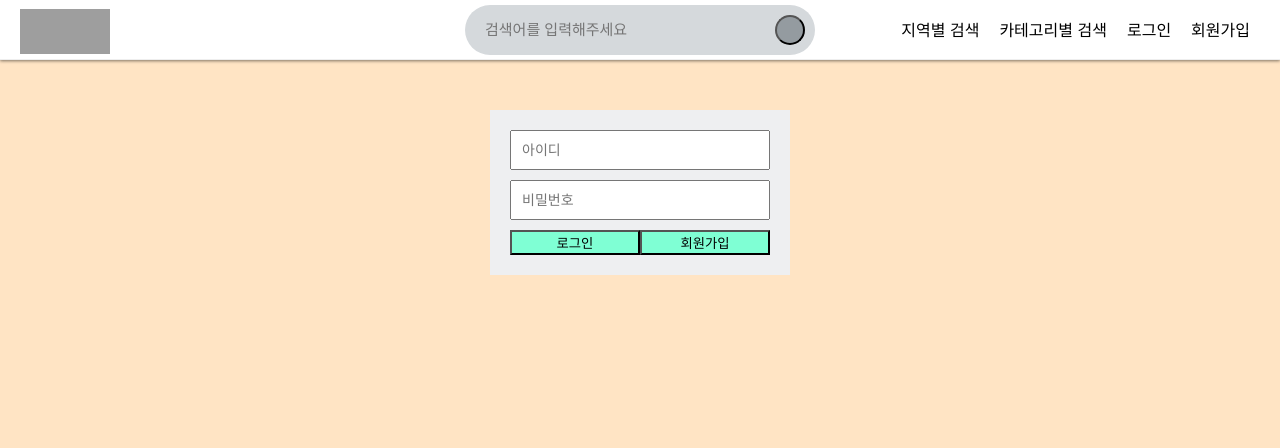
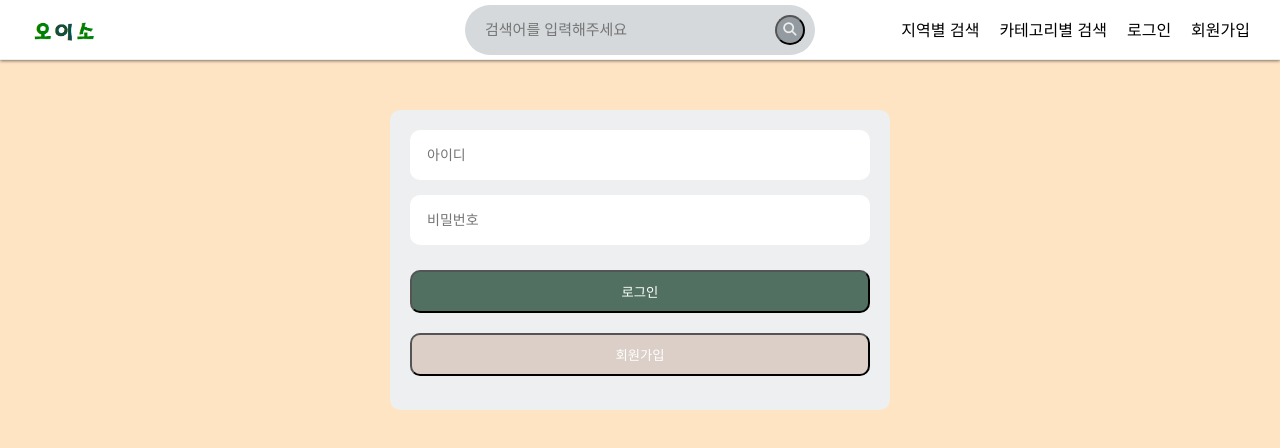
Before and after one commit to dbswl701/oiso_frontend, a React (Create React App) app in the folder oiso_frontend/: page /login in a window 1280 px wide. Shown: the top 448 px of the page. Built offline with nearby package versions, Linux system fonts and the light colour scheme; grey boxes are pictures that could not be loaded.

Commit message:
style: 로그인 화면 css 수정

```diff
--- a/oiso_frontend/public/index.html
+++ b/oiso_frontend/public/index.html
@@ -24,6 +24,9 @@
       work correctly both with client-side routing and a non-root public URL.
       Learn how to configure a non-root public URL by running `npm run build`.
     -->
+    <!-- 버튼 아이콘 -->
+    <link rel="stylesheet" href="https://cdnjs.cloudflare.com/ajax/libs/font-awesome/6.1.1/css/all.min.css" integrity="sha512-KfkfwYDsLkIlwQp6LFnl8zNdLGxu9YAA1QvwINks4PhcElQSvqcyVLLD9aMhXd13uQjoXtEKNosOWaZqXgel0g==" crossorigin="anonymous" referrerpolicy="no-referrer" />
+
     <title>React App</title>
   </head>
   <body>
--- a/oiso_frontend/src/Component/Login.css
+++ b/oiso_frontend/src/Component/Login.css
@@ -7,22 +7,37 @@ body {
 
 #loginForm{
   background-color: #EEEFF1;
-  width: 300px;
+  height: 300px;
+  width: 500px;
   margin-left: auto;
   margin-right: auto;
   margin-top: 50px;
   padding: 20px;
+  border-radius: 10px;
 }
 
 .text-Field {
   font-size: 14px;
   width: 100%;
-  /* border: none; */
+  border: none;
+  padding: 17px;
+  margin-bottom: 15px;
+  border-radius: 10px;
+}
+
+#loginForm button {
+  width : 100%;
   padding: 10px;
   margin-bottom: 10px;
+  background-color:aquamarine;
+  color: white;
+  border-radius: 10px;
+  margin-top: 10px;
 }
 
-.button {
-  width : 50%;
-  background-color:aquamarine;
+#loginForm #logIn-btn{
+  background-color: rgb(82, 112, 98);
 }
+#loginForm #singUp-btn{
+  background-color: rgb(219, 207, 200);
+}
--- a/oiso_frontend/src/Component/Login.js
+++ b/oiso_frontend/src/Component/Login.js
@@ -14,13 +14,13 @@ function Login() {
       <form id="loginForm">
         <input type="text" placeholder="아이디" id="id" className="text-Field" onChange={e => { setId(e.target.value); }} />
         <input type="password" placeholder="비밀번호" id="password" className="text-Field" onChange={e => { setPw(e.target.value); }} /><br />
-        <button type="dbswl701@ajou.ac.kr" className="button"
+        <button type="submit" id="logIn-btn"
           onClick={e => {
             // 검증 후
             // 메인 페이지로 이동
           }}
         >로그인</button>
-        <button type="dbswl701@ajou.ac.kr" className="button"
+        <button type="button" id="singUp-btn"
           onClick={e => {
             // 회원가입 페이지로 이동
           }}
--- a/oiso_frontend/src/Component/Navbar.js
+++ b/oiso_frontend/src/Component/Navbar.js
@@ -12,7 +12,7 @@ function Navbar(){
       <form id="search-box">
         <input id="search-txt" type="text" placeholder="검색어를 입력해주세요" />
         <button id="search-btn" type="submit">
-          <i class="fas fa-search"></i>
+          <i className="fas fa-search"></i>
         </button>
       </form>
 
```
Also changed, not shown: oiso_frontend/public/logo.png (added).
